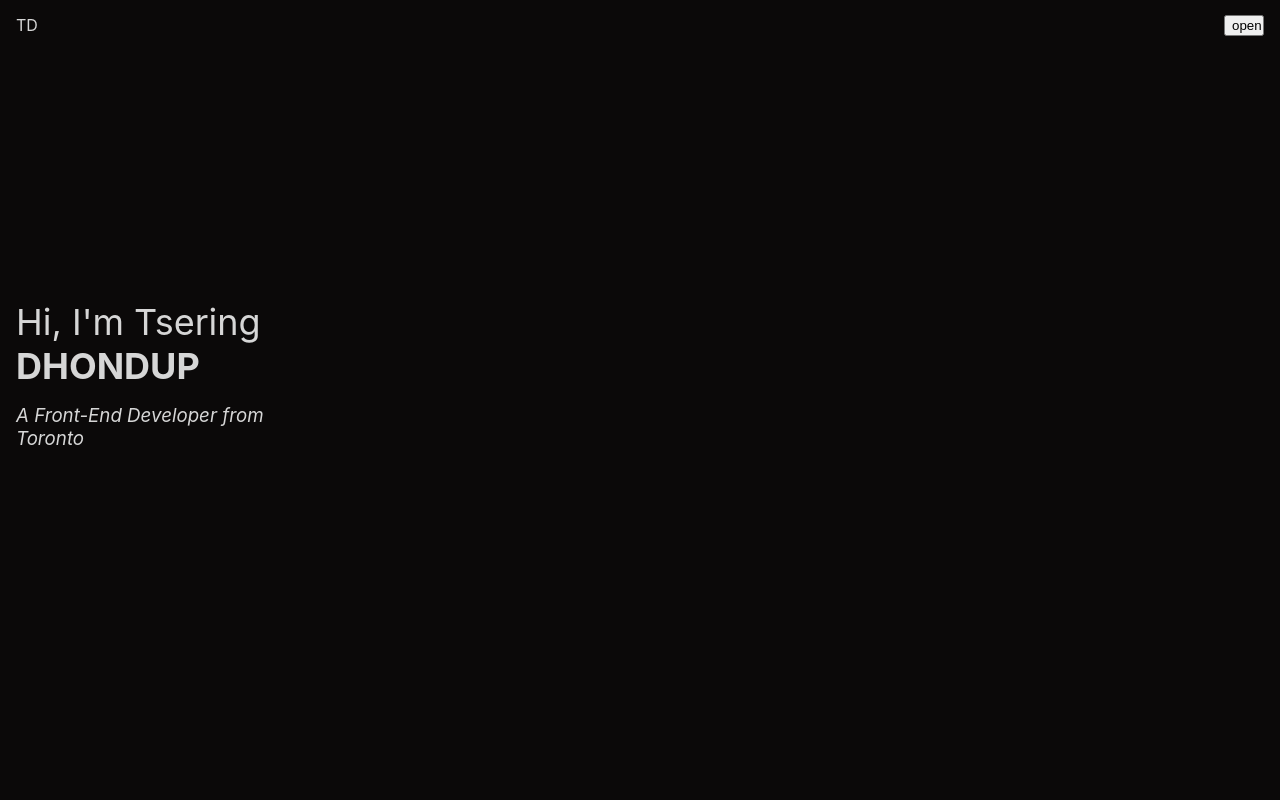
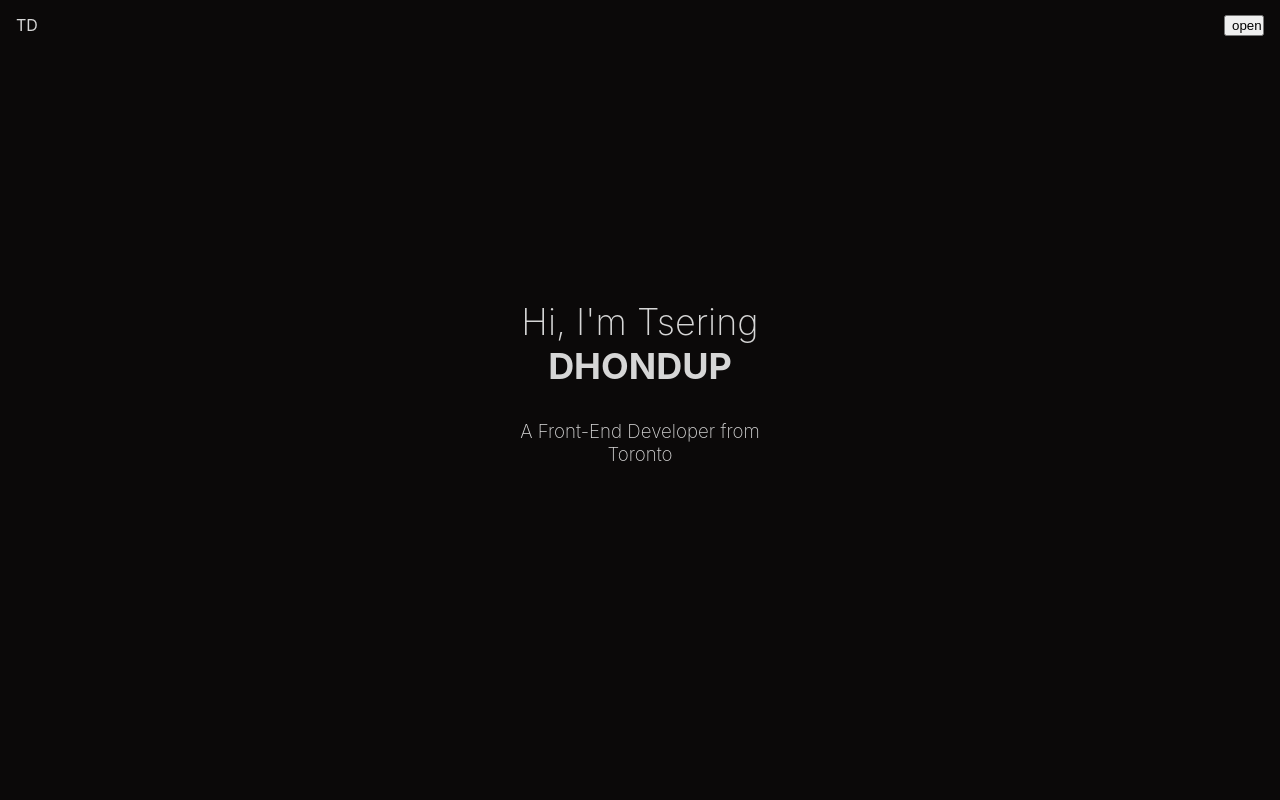
Before and after one commit to Tsedhondup/Portfolio, a React (Create React App) app: page / in a window 1280 px wide. Shown: the top 800 px of the page. Built offline with nearby package versions, Linux system fonts and the light colour scheme.

Commit message:
text align to centred for hero text section

```diff
--- a/src/Components/HeroSection/HeroSection.scss
+++ b/src/Components/HeroSection/HeroSection.scss
@@ -11,19 +11,20 @@
 
 .hero-content {
   margin-top: calc((100vh - 50px) / 3);
-  //   text-align: center;
+  text-align: center;
   // Name
   &__name {
     margin: 0;
+    margin-bottom: 32px;
     width: 100%;
     font-size: 36px;
-    font-weight: normal;
     &--first {
       display: block;
+      font-weight: 200;
     }
     &--last {
       display: block;
-      font-weight: bold;
+      // font-weight: normal;
       text-transform: uppercase;
     }
   }
@@ -32,8 +33,7 @@
     margin: 0;
     margin-top: 16px;
     width: 100%;
-    font-weight: normal;
-    font-style: italic;
+    font-weight: 200;
     &--city {
       display: block;
     }
```
